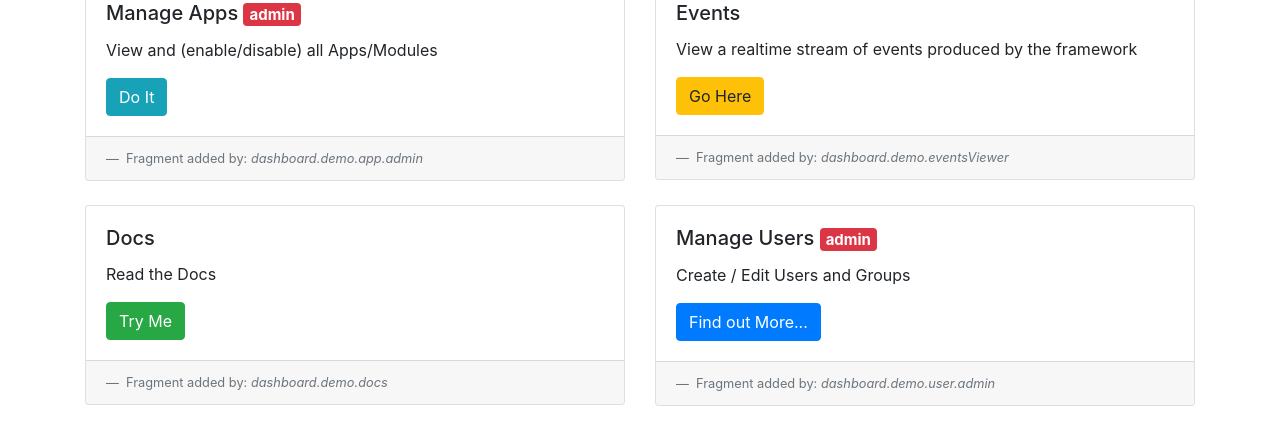
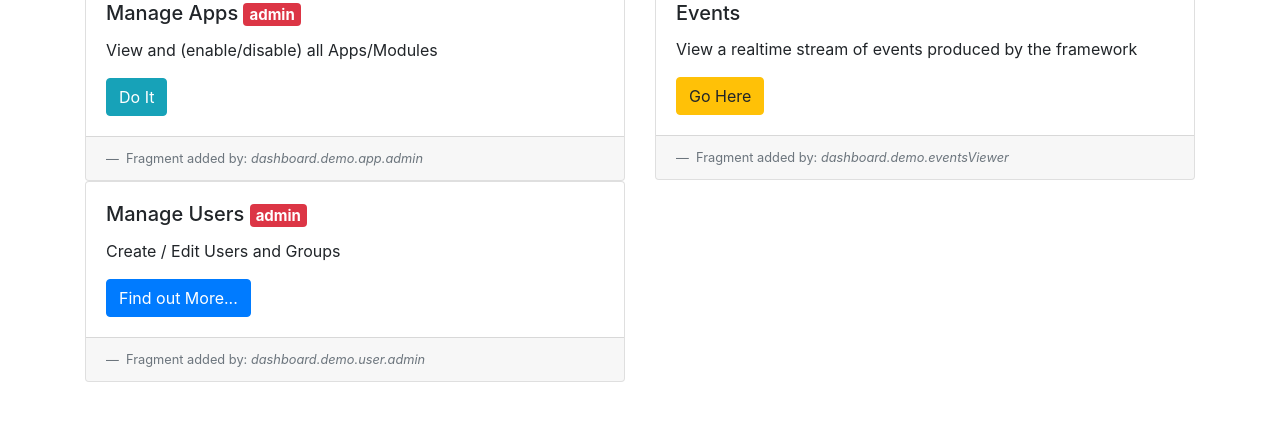
Before and after one commit to yoosername/dockui-app-demo, a website: page static/pages/home.html in a window 1280 px wide. Drawn offline with Linux system fonts and the light colour scheme; files whose address does not match are found by name.

Commit message:
migrated docs out into own app

```diff
--- a/server.js
+++ b/server.js
@@ -11,7 +11,7 @@ const bodyParser = require("koa-bodyparser");
 const multer = require("koa-multer");
 
 // Defaults
-const HTTP_PORT = process.env.HTTP_PORT ? process.env.HTTP_PORT : 3000;
+const HTTP_PORT = process.env.HTTP_PORT ? process.env.HTTP_PORT : 3333;
 const DEFAULT_HTTP_SCHEME = "http";
 const HTTP_SCHEME = process.env.HTTP_SCHEME
   ? process.env.HTTP_SCHEME
--- a/static/pages/home.html
+++ b/static/pages/home.html
@@ -30,6 +30,9 @@
     <main id="main" role="main" class="container">
       <div class="starter-template">
         <div class="row">
+          <div data-webFragmentsFor="footer">
+            <!-- This will be replaced by webFragments targetting "dockui.dashboard:body" -->
+          </div>
           <div class="col-sm-6">
             <div class="card">
               <div class="card-body">
@@ -67,26 +70,6 @@
               </div>
             </div>
           </div>
-        </div>
-        <br />
-        <div class="row">
-          <div class="col-sm-6">
-            <div class="card">
-              <div class="card-body">
-                <h5 class="card-title">Docs</h5>
-                <p class="card-text">
-                  Read the Docs
-                </p>
-                <a href="#" class="btn btn-success">Try Me</a>
-              </div>
-              <div class="card-footer text-muted">
-                <footer class="blockquote-footer">
-                  Fragment added by:
-                  <cite title="Source Title">dashboard.demo.docs</cite>
-                </footer>
-              </div>
-            </div>
-          </div>
           <div class="col-sm-6">
             <div class="card">
               <div class="card-body">
```
Also changed, not shown: static/demo.app.yml (+0 -13 lines).
